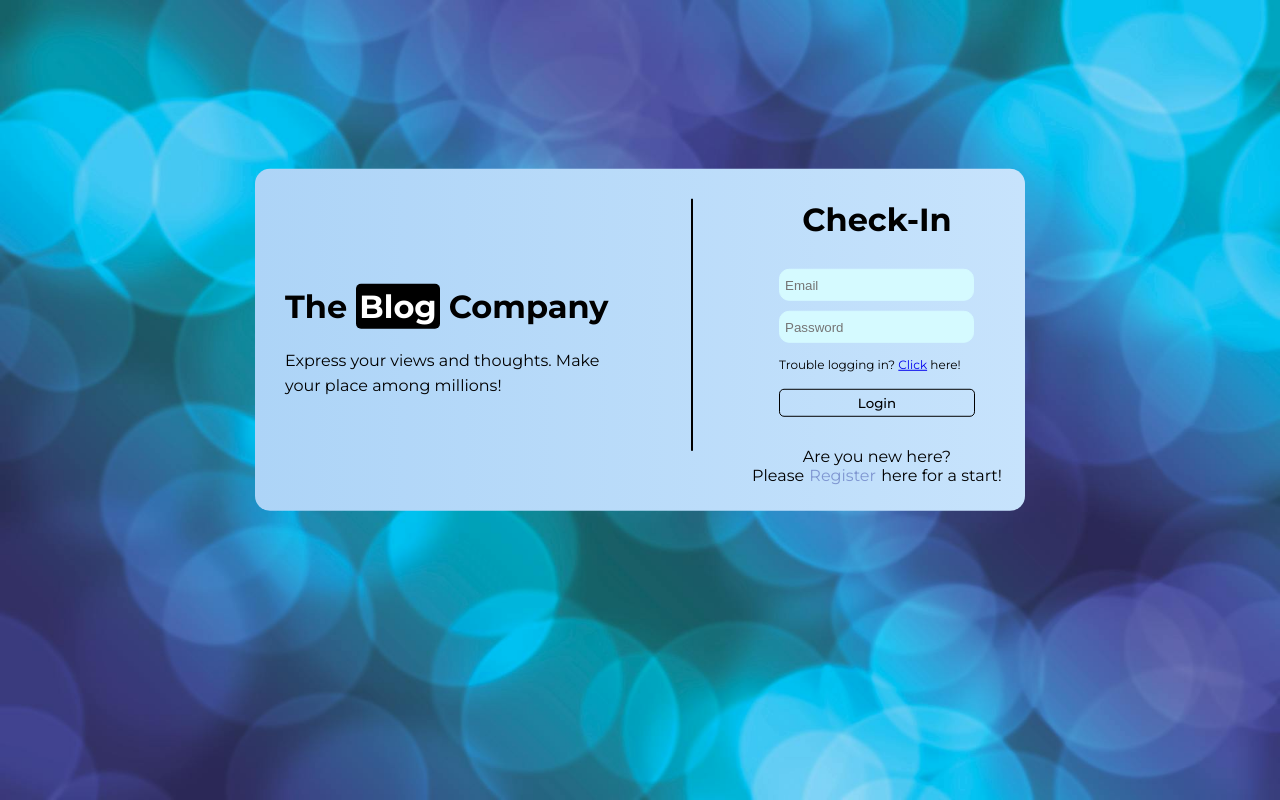
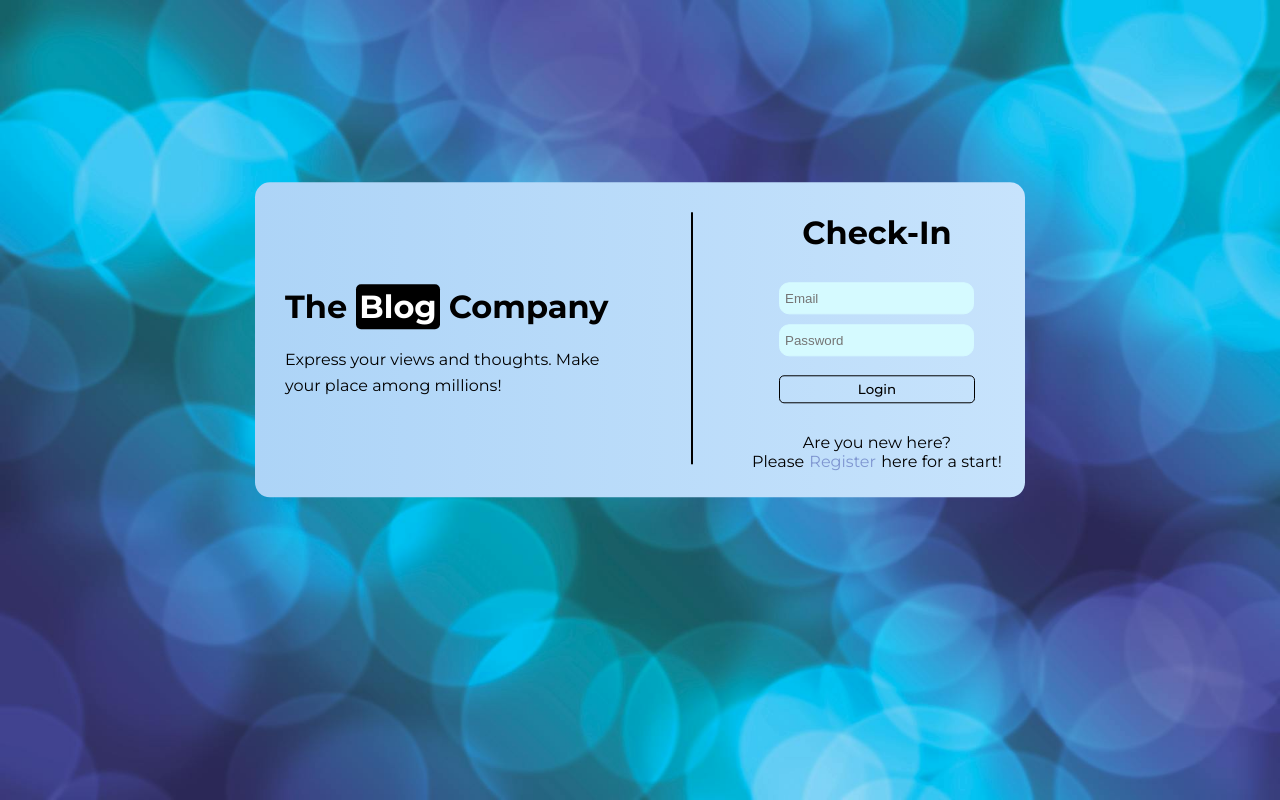
Before and after one commit to HimangshuDe/The-Blog-Co-Project, a Django app: page /auth/login/ in a window 1280 px wide. Run offline with Django 5.2, Linux system fonts and the light colour scheme.

Commit message:
Updated login.html

```diff
--- a/auth_app/templates/auth_app/login.html
+++ b/auth_app/templates/auth_app/login.html
@@ -33,9 +33,6 @@ Check-In | The Blog Company
             <div class="form-controls">
                 <p id='error'>{{error}}</p>
             </div>
-            <div class="form-controls">
-                <p id='forgot-password'>Trouble logging in? <a href="#">Click</a> here!</p>
-            </div>
             <button type="submit">Login</button>
         </form>
         <section>
```
